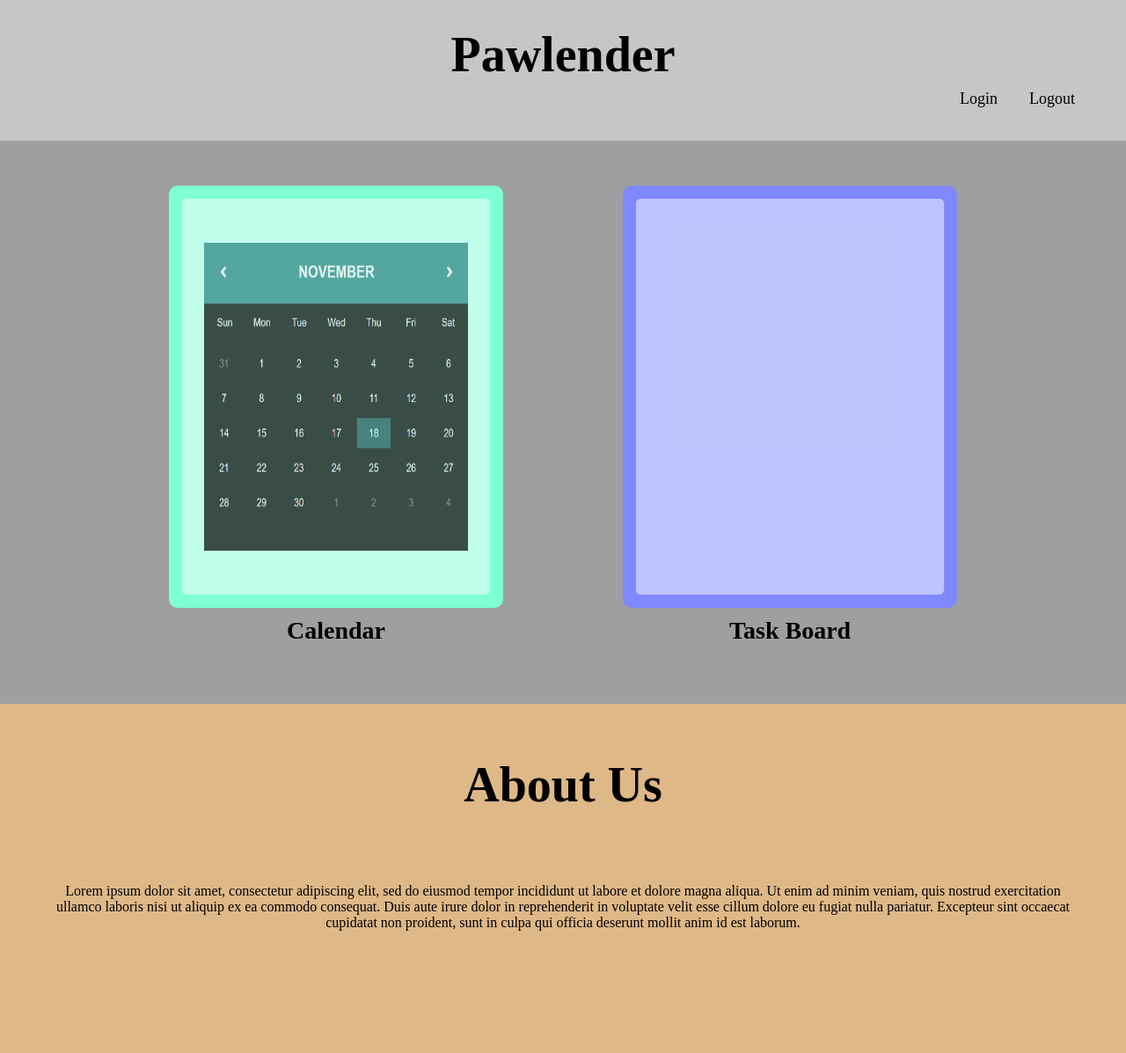
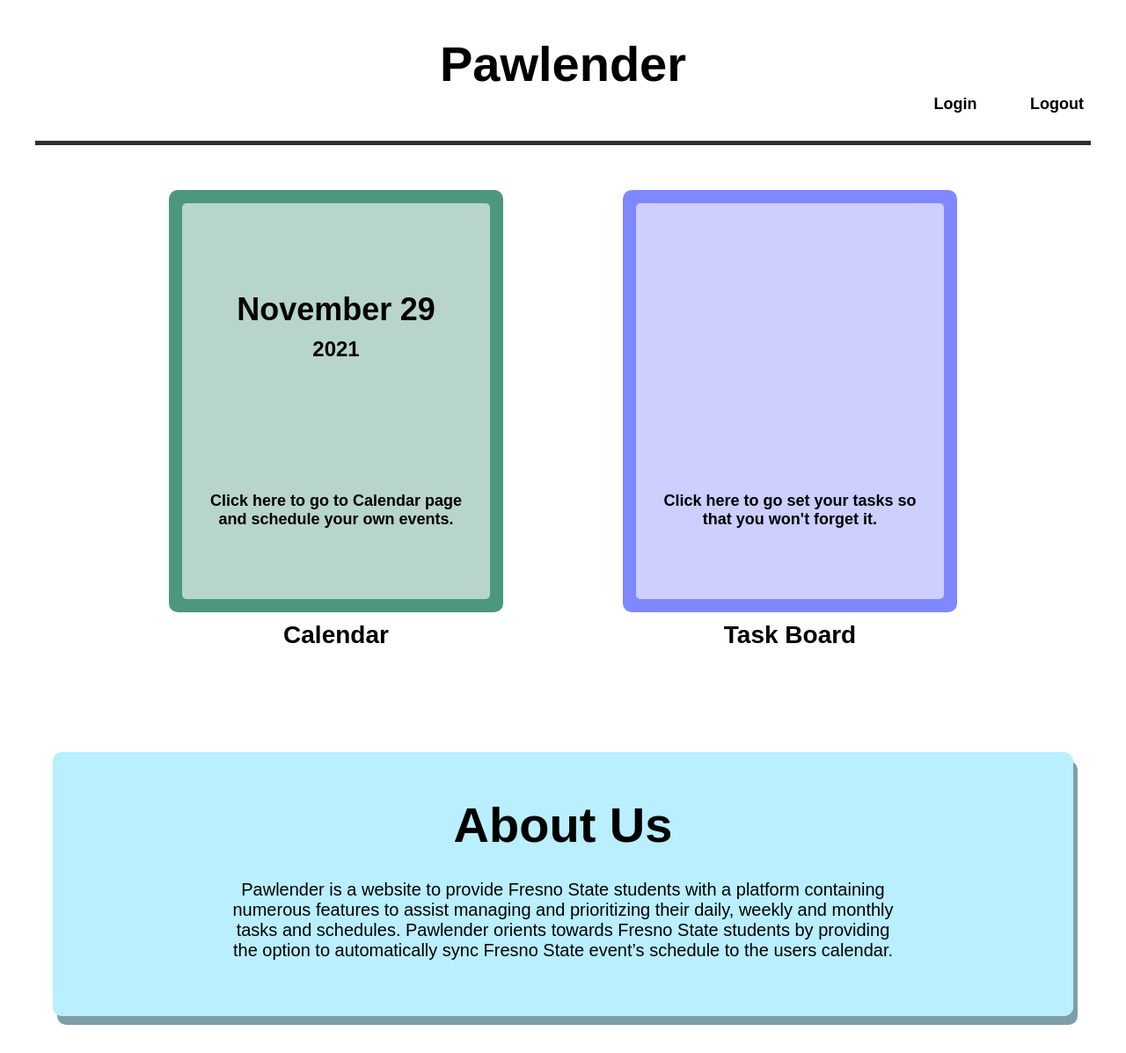
Before and after one commit to FS-CSCI150-F21/FS-CSCI150-F21-Team9, a website with bundled scripts: page y/home.html in a window 1280 px wide. Shown: the top 1197 px of the page at 88% size. Built offline with nearby package versions, Linux system fonts and the light colour scheme.

Commit message:
home page

```diff
--- a/y/calendar.css
+++ b/y/calendar.css
@@ -12,9 +12,6 @@ html {
 header {
   height: 15vh;
   width: 100%;
-  /*   display: flex;
-  align-items: center;
-  justify-content: center; */
   font-family: sans-serif;
 }
 
@@ -53,8 +50,15 @@ li {
   color: rgba(0, 0, 0, 0.7);
 }
 
+hr {
+  height: 5px;
+  background-color: rgba(0, 0, 0, 0.815);
+  border-width: 0;
+  margin: 0 40px 0 40px;
+}
+
 .page-content {
-  height: 85vh;
+  height: 84vh;
   width: 100%;
 }
 
--- a/y/home.css
+++ b/y/home.css
@@ -2,40 +2,43 @@
   margin: 0;
   padding: 0;
   box-sizing: border-box;
-  font-family: serif;
+  font-family: sans-serif;
 }
 
 /*---------------------------------- Header ----------------------------------*/
 
 .title-page {
   height: 20vh;
-  background-color: rgba(138, 142, 146, 0.5);
 }
 
 .title-page h1 {
-  text-align: center;
+  position: absolute;
+  top: 10px;
+  left: 50%;
+  transform: translate(-50%);
   padding-top: 30px;
   font-size: 56px;
 }
 
-.login-btn {
-  float: right;
-  font-size: 18px;
-  padding: 8px;
-  text-decoration: none;
-  margin-right: 20px;
-  cursor: pointer;
-  color: black;
+ul {
+  text-align: right;
 }
 
+li {
+  display: inline;
+}
+
+.login-btn,
 .logout-btn {
-  float: right;
   font-size: 18px;
   padding: 8px;
   border: none;
-  margin-right: 50px;
+  margin-top: 100px;
+  margin-right: 40px;
   cursor: pointer;
   color: black;
+  font-weight: bold;
+  text-decoration: none;
   background-color: transparent;
 }
 
@@ -44,11 +47,17 @@
   color: rgba(0, 0, 0, 0.7);
 }
 
+hr {
+  height: 5px;
+  background-color: rgba(0, 0, 0, 0.815);
+  border-width: 0;
+  margin: 0 40px 0 40px;
+}
+
 /*---------------------------------- Section 1 ----------------------------------*/
 
 .first-section {
   height: 80vh;
-  background-color: rgba(62, 64, 66, 0.5);
 }
 
 .calendar-container {
@@ -56,8 +65,42 @@
   float: left;
   top: 8%;
   left: 15%;
+  transition: transform 0.5s;
+}
+
+a,
+a:visited {
+  position: relative;
+  text-decoration: none;
+  color: black;
+}
+
+.month-day {
+  margin-top: 100px;
+  transition: transform 0.5s;
+}
+
+.month-day h1 {
+  display: inline;
+  font-size: 36px;
+}
+
+.month {
+  margin-right: 5px;
+}
+
+.year {
+  font-size: 24px;
+  margin-top: 10px;
   text-align: center;
-  transition: transform 0.5s;
+}
+
+.description {
+  text-align: center;
+  position: absolute;
+  bottom: 0;
+  font-size: 18px;
+  margin: 0 20px 80px 20px;
 }
 
 .task-board-container {
@@ -72,7 +115,7 @@
 .calendar {
   height: 480px;
   width: 380px;
-  background-color: aquamarine;
+  background-color: rgb(76, 151, 126);
   border-radius: 10px;
   display: flex;
   align-items: center;
@@ -92,29 +135,22 @@
 .page-title {
   margin-top: 10px;
   font-size: 28px;
+  text-align: center;
 }
 
 .page-link {
   height: 450px;
   width: 350px;
-  background-color: rgba(255, 255, 255, 0.5);
+  background-color: rgba(255, 255, 255, 0.6);
   border-radius: 5px;
   cursor: pointer;
   transition: transform 0.5s;
   display: flex;
   justify-content: center;
-  align-items: center;
 }
 
-.page-link img {
-  height: 350px;
-  width: 300px;
-  opacity: 0.7;
-  transition: transform 0.5s;
-}
-
-.page-link img:hover {
-  transform: scale(1.1);
+.page-link:hover > .month-day {
+  transform: scale(1.2);
   transition: transform 0.5s;
 }
 
@@ -126,7 +162,6 @@
 
 .second-section {
   height: 100vh;
-  background-color: rgba(245, 245, 220, 0.5);
 }
 
 /*---------------------------------- Section 2 ----------------------------------*/
@@ -139,20 +174,35 @@
 
 .about-us {
   height: 50vh;
-  background-color: burlywood;
+  padding: 60px;
+  display: flex;
+  justify-content: center;
+  align-items: center;
+}
+
+.about-container {
+  height: 300px;
+  width: 1200px;
   text-align: center;
-  padding: 60px;
+  background-color: rgba(0, 195, 255, 0.274);
+  padding: 20px 200px 20px 200px;
+  border-radius: 10px;
+  box-shadow: 5px 10px rgba(0, 63, 82, 0.5);
+}
+
+.about-us h1,
+.about-us p {
+  margin-top: 30px;
 }
 
 .about-us p {
-  margin-top: 80px;
+  font-size: 20px;
 }
 
 /*---------------------------------- Contact Us ----------------------------------*/
 
 .contact-us {
   height: 50vh;
-  background-color: cornflowerblue;
 }
 
 .row {
@@ -164,7 +214,6 @@
   float: left;
   height: 100%;
   width: 40%;
-  background-color: darkcyan;
   display: flex;
   flex-direction: column;
   justify-content: center;
@@ -190,8 +239,9 @@
 .contact-form {
   width: 80%;
   border-radius: 5px;
-  background-color: #f2f2f281;
+  background-color: rgba(0, 145, 31, 0.459);
   padding: 30px 50px;
+  box-shadow: 5px 10px rgba(0, 65, 14, 0.7);
 }
 
 .col-25-left {
--- a/y/home.html
+++ b/y/home.html
@@ -20,10 +20,13 @@
     <!-------------------- Header -------------------->
     <header class="title-page">
       <h1>Pawlender</h1>
-      <button class="logout-btn" id="logout">Logout</button>
-      <!-- <a href"#" class "grey-text id="logout">Logout</a> -->
-      <a href="index.html" class="login-btn">Login</a>
+      <ul>
+        <li><a href="index.html" class="login-btn">Login</a></li>
+        <li><button class="logout-btn" id="logout">Logout</button></li>
+      </ul>
     </header>
+
+    <hr />
 
     <!-------------------- Calendar & Task Board link -------------------->
     <section class="first-section">
@@ -31,7 +34,16 @@
         <div class="calendar">
           <a href="calendar.html">
             <div class="page-link">
-              <img src="./images/calendar.PNG" alt="Calendar" />
+              <!-- <img src="./images/calendar.PNG" alt="Calendar" /> -->
+              <div class="month-day">
+                <h1 class="month"></h1>
+                <h1 class="day"></h1>
+                <br />
+                <h3 class="year"></h3>
+              </div>
+              <h4 class="description">
+                Click here to go to Calendar page and schedule your own events.
+              </h4>
             </div>
           </a>
         </div>
@@ -40,7 +52,11 @@
       <div class="task-board-container">
         <div class="task-board">
           <a href="./taskboard.html">
-            <div class="page-link"></div>
+            <div class="page-link">
+              <h4 class="description">
+                Click here to go set your tasks so that you won't forget it.
+              </h4>
+            </div>
           </a>
         </div>
         <h3 class="page-title">Task Board</h3>
@@ -50,16 +66,17 @@
     <!-------------------- About us -------------------->
     <section class="second-section">
       <section class="about-us">
-        <h1>About Us</h1>
-        <p>
-          Lorem ipsum dolor sit amet, consectetur adipiscing elit, sed do
-          eiusmod tempor incididunt ut labore et dolore magna aliqua. Ut enim ad
-          minim veniam, quis nostrud exercitation ullamco laboris nisi ut
-          aliquip ex ea commodo consequat. Duis aute irure dolor in
-          reprehenderit in voluptate velit esse cillum dolore eu fugiat nulla
-          pariatur. Excepteur sint occaecat cupidatat non proident, sunt in
-          culpa qui officia deserunt mollit anim id est laborum.
-        </p>
+        <div class="about-container">
+          <h1>About Us</h1>
+          <p>
+            Pawlender is a website to provide Fresno State students with a
+            platform containing numerous features to assist managing and
+            prioritizing their daily, weekly and monthly tasks and schedules.
+            Pawlender orients towards Fresno State students by providing the
+            option to automatically sync Fresno State event’s schedule to the
+            users calendar.
+          </p>
+        </div>
       </section>
 
       <!-------------------- Contact us -------------------->
@@ -127,6 +144,8 @@
       </section>
     </section>
   </body>
+
   <script src="index.js"></script>
   <script src="app.js"></script>
+  <script src="home.js"></script>
 </html>
--- /dev/null
+++ b/y/home.js
@@ -0,0 +1,22 @@
+const date = new Date();
+
+
+const month = [
+    "January",
+    "February",
+    "March",
+    "April",
+    "May",
+    "June",
+    "July",
+    "August",
+    "September",
+    "October",
+    "November",
+    "December"
+];
+
+
+document.querySelector(".month").innerHTML = month[date.getMonth()];
+document.querySelector(".day").innerHTML = date.getDate();
+document.querySelector(".year").innerHTML = date.getFullYear();
```
Also changed, not shown: y/calendar.html (+2 -5 lines), y/event.js (+3 -8 lines).
